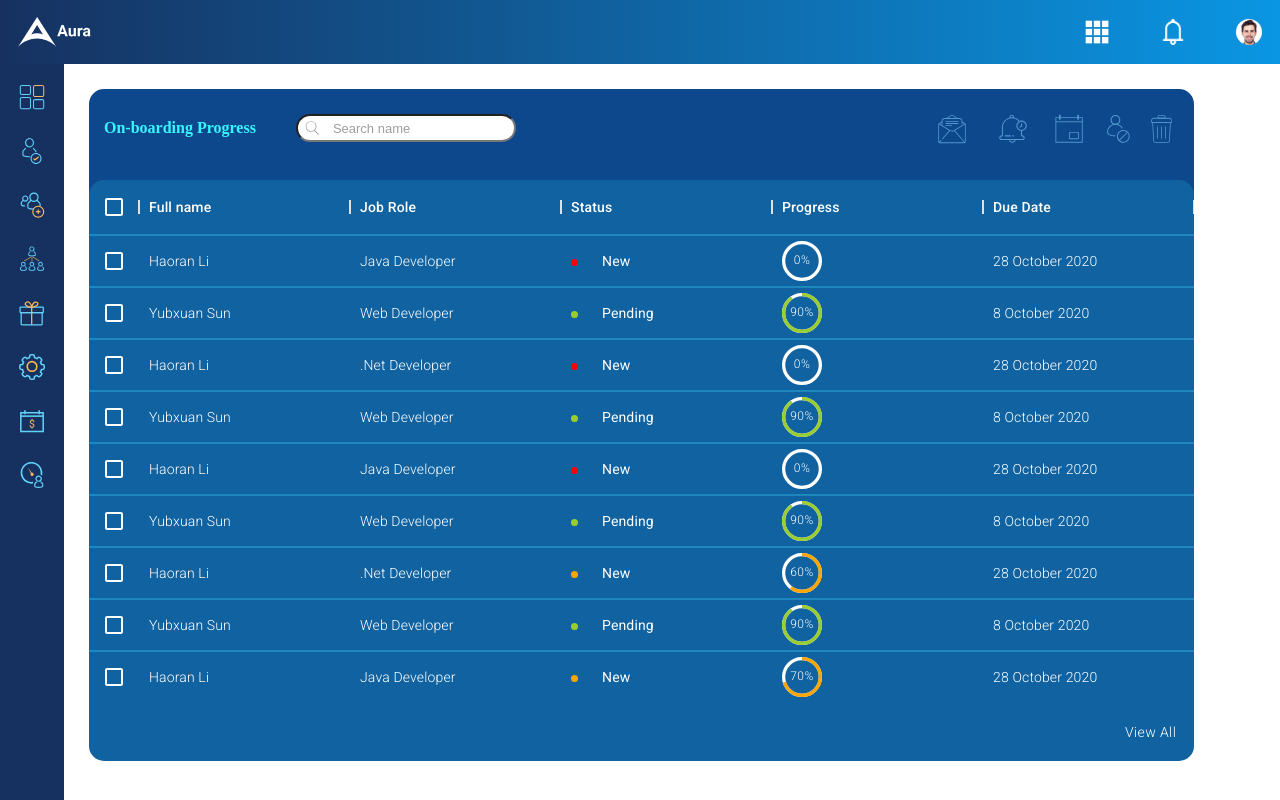
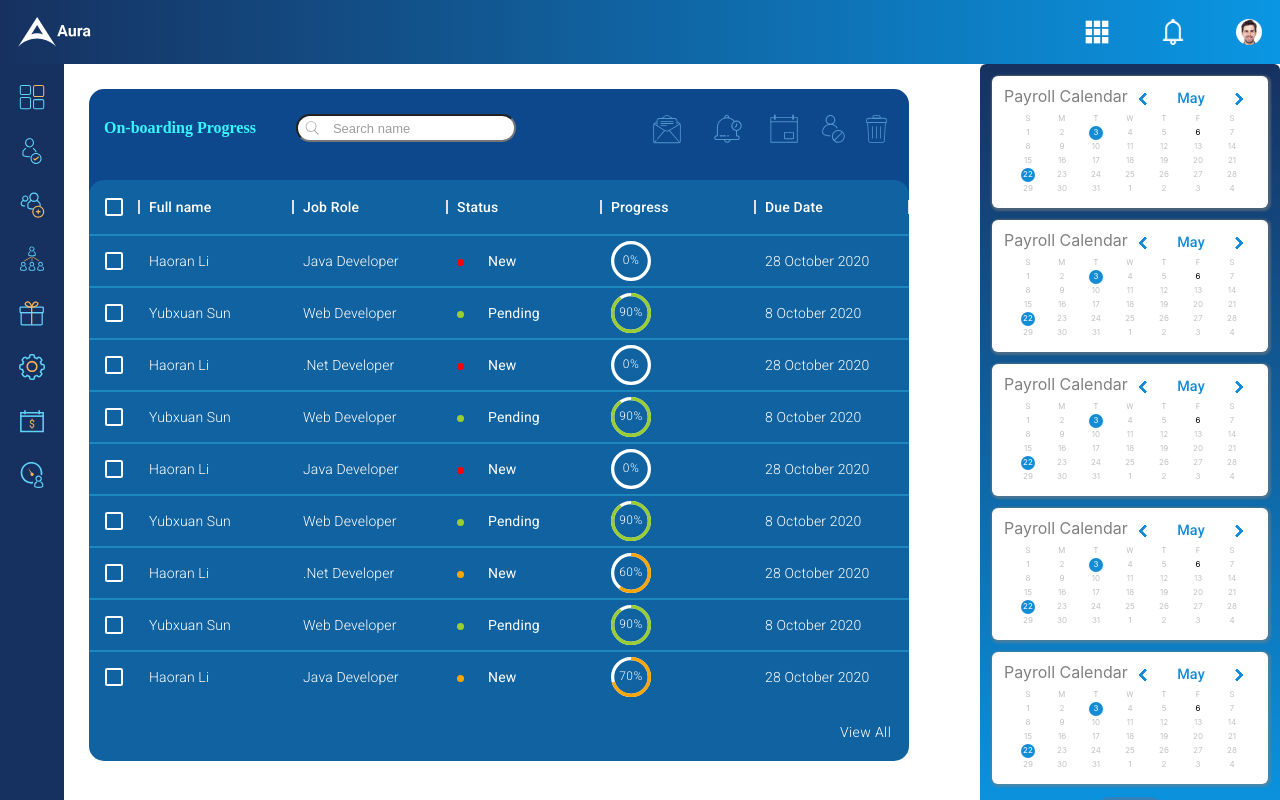
Before and after one commit to TheBobbyLlama/aura, a React (Create React App) app: page /dashboard in a window 1280 px wide. Built offline with nearby package versions, Linux system fonts and the light colour scheme.

Commit message:
Reconstituted branch from dashcards to solve merge conflicts.

```diff
--- a/package.json
+++ b/package.json
@@ -3,15 +3,18 @@
   "version": "0.1.0",
   "private": true,
   "dependencies": {
+    "@date-io/date-fns": "^2.13.2",
     "@emotion/react": "^11.9.0",
     "@emotion/styled": "^11.8.1",
     "@mui/material": "^5.6.2",
     "@mui/x-data-grid": "^5.10.0",
+    "@mui/x-date-pickers": "^5.0.0-alpha.2",
     "@reduxjs/toolkit": "^1.8.1",
     "@testing-library/jest-dom": "^4.2.4",
     "@testing-library/react": "^9.5.0",
     "@testing-library/user-event": "^7.2.1",
     "chart.js": "^3.0.0",
+    "date-fns": "^2.28.0",
     "react": "^18.0.0",
     "react-chartjs-2": "^4.0.0",
     "react-dom": "^18.0.0",
--- /dev/null
+++ b/src/components/DashCards/CalendarCard/CalendarCard.js
@@ -0,0 +1,67 @@
+import { useEffect, useRef } from "react";
+import { LocalizationProvider, CalendarPicker } from "@mui/x-date-pickers";
+import { AdapterDateFns } from "@mui/x-date-pickers/AdapterDateFns";
+import { format } from "date-fns";
+
+const eventDays = [
+  new Date(2022, 4, 3),
+  new Date(2022, 4, 22),
+  new Date(2022, 5, 18),
+  new Date(2022, 3, 21),
+];
+
+function CalendarDay(day) {
+  let extraClass = "";
+  const now = new Date();
+  const foundEvent = eventDays.find(
+    (eventDay) =>
+      eventDay.getDate() === day.getDate() &&
+      eventDay.getMonth() === day.getMonth()
+  );
+
+  if (foundEvent) {
+    extraClass = "event-day";
+  }
+
+  if (day.getDate() === now.getDate() && day.getMonth() === now.getMonth()) {
+    extraClass = "today";
+  }
+  return (
+    <div key={day.valueOf()} className={`dayCell ${extraClass}`}>
+      <span className="dayText">{day.getDate()}</span>
+    </div>
+  );
+}
+
+export default function CalendarCard() {
+  const cardRef = useRef(null);
+
+  // Force month text to abbreviation.
+  const setMonthText = (month) => {
+    setTimeout(() => {
+      const findMe = cardRef.current.querySelector(
+        "div[role='presentation'] > *:first-child > *:first-child"
+      );
+
+      findMe.textContent = format(month, "MMM");
+    }, 1);
+  };
+
+  // Make sure current month text is set correctly as well.
+  useEffect(() => {
+    setMonthText(new Date());
+  }, []);
+
+  return (
+    <LocalizationProvider dateAdapter={AdapterDateFns}>
+      <div ref={cardRef} className="dash-card calendar-card">
+        <h3>Payroll Calendar</h3>
+        <CalendarPicker
+          renderDay={CalendarDay}
+          onMonthChange={setMonthText}
+          onChange={console.log}
+        />
+      </div>
+    </LocalizationProvider>
+  );
+}
--- /dev/null
+++ b/src/components/DashCards/CalendarCard/CalendarCard.scss
@@ -0,0 +1,92 @@
+.calendar-card h3 {
+  position: absolute; /* Pull the card header out of normal layout */
+}
+
+/* Month control area */
+.calendar-card .MuiCalendarPicker-root > div:first-child {
+  color: $aura-highlight;
+  fill: $aura-highlight;
+  justify-content: flex-end;
+  margin: 0;
+  max-height: auto;
+  min-height: auto;
+  padding: 0;
+  position: relative;
+  stroke: $aura-highlight;
+}
+
+/* Month & Year item - Push it to the right, over the top of the prev/next arrows */
+.calendar-card .MuiCalendarPicker-root > div:first-child > div:first-child {
+  font-size: 0.9rem;
+  justify-content: center;
+  position: absolute;
+  right: 0px;
+  top: 2px;
+  width: 124px;
+}
+
+/* Hide picker dropdown */
+.calendar-card
+  .MuiCalendarPicker-root
+  > div:first-child
+  > div:first-child
+  > button {
+  display: none;
+}
+
+/* Previous/next month selectors - spread them out to make space for the month/year text */
+.calendar-card .MuiCalendarPicker-root > div:first-child > div:last-child {
+  justify-content: space-between;
+  position: relative;
+  top: -2px;
+  width: 130px;
+}
+
+.calendar-card .MuiCalendarPicker-root > div:first-child > div:last-child svg {
+  fill: $aura-highlight;
+}
+
+.calendar-card .MuiCalendarPicker-viewTransitionContainer {
+  position: relative;
+  top: -4px;
+}
+
+/* Grid for days */
+.calendar-card .PrivatePickersSlideTransition-root {
+  min-height: 68px;
+  overflow: hidden;
+}
+
+/* Calendar rows */
+.calendar-card div[role="row"] {
+  margin: 0;
+}
+
+.calendar-card .MuiTypography-caption, /* SMTWTFS labels */
+.calendar-card .dayCell {
+  align-items: center;
+  color: silver;
+  display: flex;
+  font-size: 0.5rem;
+  justify-content: center;
+  margin: 0 10px;
+  height: 14px;
+  width: 14px;
+}
+
+.calendar-card .dayText {
+  position: relative;
+  top: -1px;
+}
+
+.calendar-card .today {
+  color: black;
+}
+
+.calendar-card .event-day {
+  background-color: $aura-highlight;
+  border: none;
+  border-radius: 50%;
+  color: white;
+  cursor: pointer;
+}
--- /dev/null
+++ b/src/components/DashCards/DashCards.scss
@@ -0,0 +1,17 @@
+.dash-card {
+  background-color: white;
+  box-shadow: 1px 1px 2px 2px rgba(128, 128, 128, 0.5);
+  border-radius: 6px;
+  display: flex;
+  justify-content: stretch;
+  /*height: 122px;*/
+  padding: 10px 12px;
+  position: relative;
+  width: 100%;
+}
+
+.dash-card h3 {
+  color: #808080;
+  font-weight: normal;
+  font-size: 1rem;
+}
--- a/src/components/Dashboard/Dashboard.js
+++ b/src/components/Dashboard/Dashboard.js
@@ -2,6 +2,7 @@ import AuraHeader from "../AuraHeader/AuraHeader";
 import HeaderButton from "../HeaderButton/HeaderButton";
 import SideBar from "../SideBar/SideBar";
 import BoardingProgress from "../BoardingProgress/BoardingProgress";
+import DashboardCards from "../DashboardCards/DashboardCards";
 
 import userPic from "../../assets/images/images/emp-userpic.jpg";
 import reminderIcon from "../../assets/images/images/bell.png";
@@ -22,6 +23,7 @@ const Dashboard = () => {
         <SideBar />
 
         <BoardingProgress />
+        <DashboardCards />
       </main>
     </div>
   );
--- a/src/components/Dashboard/Dashboard.scss
+++ b/src/components/Dashboard/Dashboard.scss
@@ -8,7 +8,7 @@
 .dashboard__content {
   display: grid;
   flex-grow: 1;
-  grid-template-columns: 64px auto;
+  grid-template-columns: 64px 1fr 300px;
   grid-template-rows: auto auto;
   overflow-y: auto;
 }
@@ -16,3 +16,8 @@
 .dashboard__content .sidebar {
   grid-row: 1 / 3;
 }
+
+.dashboard__content .dashboard-cards {
+  grid-column: 3;
+  grid-row: 1/ 3;
+}
--- /dev/null
+++ b/src/components/DashboardCards/DashboardCards.js
@@ -0,0 +1,17 @@
+import Button from "../Button/Button";
+import CalendarCard from "../DashCards/CalendarCard/CalendarCard";
+
+export default function DashboardCards() {
+  return (
+    <div className="dashboard-cards">
+      <CalendarCard />
+      <CalendarCard />
+      <CalendarCard />
+      <CalendarCard />
+      <CalendarCard />
+      <div>
+        <Button className="edit-button">Edit</Button>
+      </div>
+    </div>
+  );
+}
--- /dev/null
+++ b/src/components/DashboardCards/DashboardCards.scss
@@ -0,0 +1,27 @@
+.dashboard-cards {
+  background: linear-gradient(
+    180deg,
+    $aura-gradient-dark,
+    $aura-gradient-light
+  );
+  border-radius: 6px;
+  display: flex;
+  flex-direction: column;
+  gap: 12px;
+  height: 100%;
+  padding: 12px;
+  width: 300px;
+}
+
+.dashboard-cards .edit-button {
+  background-color: #3282b9;
+  border-radius: 11px;
+  color: white;
+  font-size: 0.75rem;
+  font-weight: normal;
+  height: 22px;
+}
+
+.dashboard-cards .edit-button:hover {
+  background-color: $aura-highlight;
+}
--- a/src/styles/_variables.scss
+++ b/src/styles/_variables.scss
@@ -1,2 +1,3 @@
 $aura-gradient-dark: #163160;
 $aura-gradient-light: #0a96e3;
+$aura-highlight: #138cd6;
--- a/src/styles/index.scss
+++ b/src/styles/index.scss
@@ -9,3 +9,6 @@
 @import "../components/AuraHeader/AuraHeader.scss";
 @import "../components/SideBar/SideBar.scss";
 @import "../components/BoardingProgress/BoardingProgress.scss";
+@import "../components/DashboardCards/DashboardCards.scss";
+@import "../components/DashCards/DashCards.scss";
+@import "../components/DashCards/CalendarCard/CalendarCard.scss";
```
Also changed, not shown: 1 other file (tests, documents, lock files or other folders).
